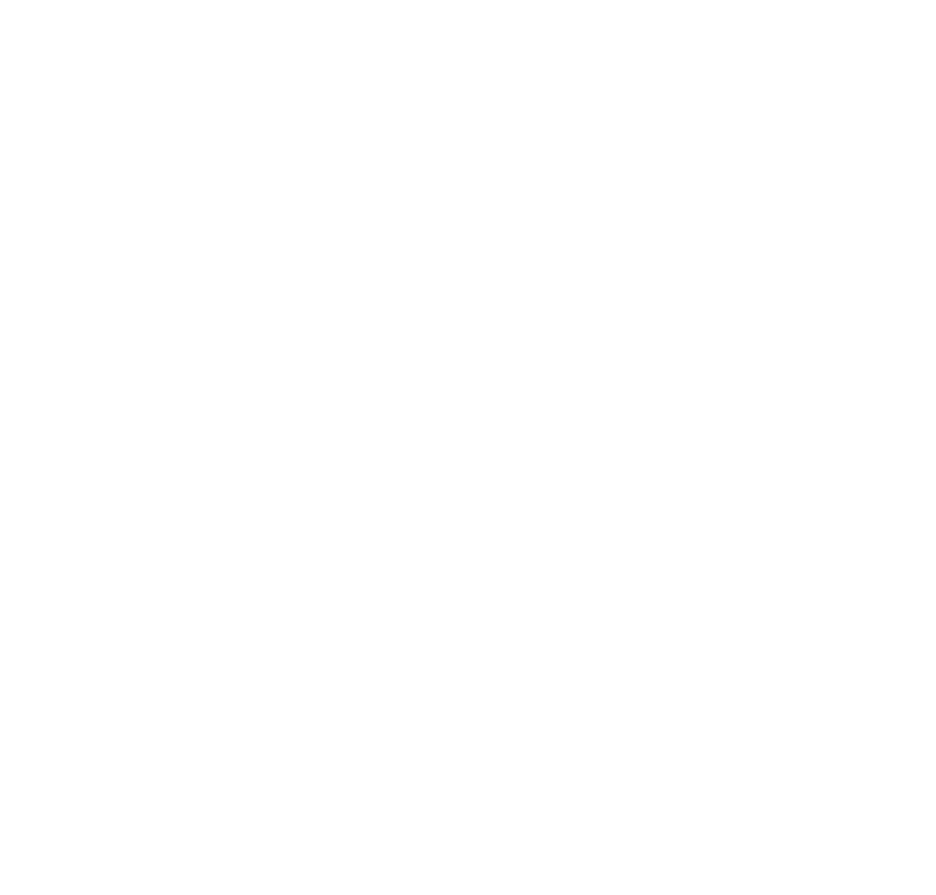
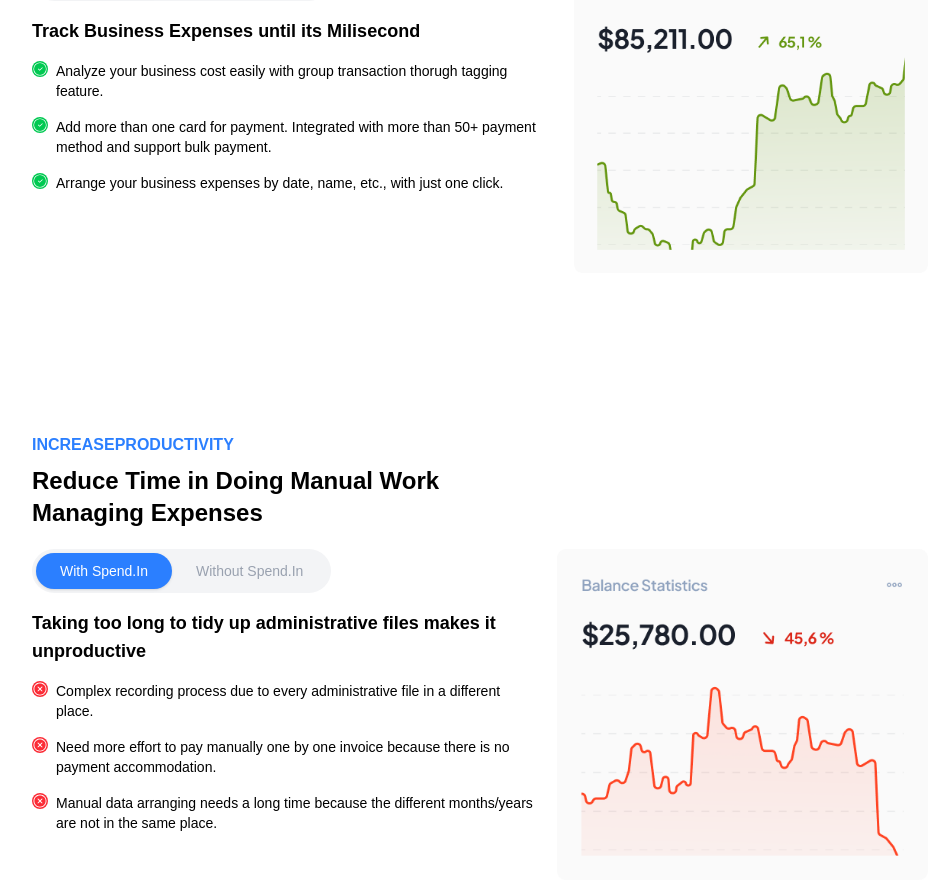
Before and after one commit to Josue-ui582/ftc-w2-josue-hounhoui, a Next.js app: page / in a window 1280 px wide. Shown: the part 3323-4218 px from the top of the page, without its empty margins (160-1096 px from the left). Before the commit the page ends 3084 px from the top, so only its background shows below. Built offline with nearby package versions, Linux system fonts and the light colour scheme.

Commit message:
feat : buildind sucess storie section

```diff
--- a/app/page.tsx
+++ b/app/page.tsx
@@ -12,6 +12,12 @@
 import HowItWorkCardContainer from "@/components/HowItWorkCardContainer";
 import HowItWorkFooter from "@/components/HowItWorkFooter";
 import HowItWork2 from "@/components/HowItWork2";
+import SucessStorie from "@/components/SucessStorie";
+import SucessTitle from "@/components/SucessTitle";
+import SucessStorieContainer from "@/components/SucessStorieContainer";
+import SecondSucessStorie from "@/components/SecondSuccesStorie";
+import SecondSucessTitle from "@/components/SecondSucessTitle";
+import SecondSucessStorieContainer from "@/components/SecondSucessStorieContainer";
 
 export default function Home() {
   return (
@@ -45,6 +51,16 @@
       </HowItWork>
 
       <HowItWork2 />
+
+      <SucessStorie>
+        <SucessTitle />
+        <SucessStorieContainer />
+      </SucessStorie>
+
+      <SecondSucessStorie>
+        <SecondSucessTitle />
+        <SecondSucessStorieContainer />
+      </SecondSucessStorie>
     </>
   );
 }
--- /dev/null
+++ b/components/SecondSuccesStorie.tsx
@@ -0,0 +1,15 @@
+import React, { ReactNode } from "react";
+
+type SucessStorieProps = {
+    children : ReactNode;
+}
+
+const SecondSucessStorie: React.FC<SucessStorieProps> = ({children}) => {
+    return(
+        <div className="flex justify-center items-center py-20">
+            <div className="w-[70%] flex flex-col gap-5">{children}</div>
+        </div>
+    )
+}
+
+export default SecondSucessStorie;
--- /dev/null
+++ b/components/SecondSucessStorieContainer.tsx
@@ -0,0 +1,52 @@
+import Image from "next/image";
+import React from "react";
+import { IoIosCloseCircleOutline } from "react-icons/io";
+import storie2 from "../app/asserts/success-stories2.png"
+import ToggleSpendIn from "./ToggleSpendIn";
+
+const SecondSucessStorieContainer = () => {
+    return(
+        <div className="flex justify-center items-start gap-4">
+            <div className="flex flex-col justify-between items-start gap-4">
+                <div className="flex flex-col gap-4">
+                    <ToggleSpendIn />
+                    <h4 className="text-black font-bold text-lg">Taking too long to tidy up administrative files makes it unproductive</h4>
+                </div>
+                <div className="flex justify-start items-start flex-col gap-4">
+                    <div className="flex justify-start items-start gap-2">
+                        <div>
+                            <IoIosCloseCircleOutline className="bg-red-500 text-white rounded-full" />
+                        </div>
+                        <div>
+                            <p className="text-sm">Complex recording process due to every administrative file in a different place.</p>
+                        </div>
+                    </div>
+                    <div className="flex justify-start items-start gap-2">
+                        <div>
+                            <IoIosCloseCircleOutline className="bg-red-500 text-white rounded-full" />
+                        </div>
+                        <div>
+                            <p className="text-sm">Need more effort to pay manually one by one invoice because there is no payment accommodation.</p>
+                        </div>
+                    </div>
+                    <div className="flex justify-start items-start gap-2">
+                        <div>
+                            <IoIosCloseCircleOutline className="bg-red-500 text-white rounded-full" />
+                        </div>
+                        <div>
+                            <p className="text-sm">Manual data arranging needs a long time because the different months/years are not in the same place.</p>
+                        </div>
+                    </div>
+                </div>
+            </div>
+            <div>
+                <Image
+                    src={storie2}
+                    alt="storie illustration"
+                />
+            </div>
+        </div>
+    )
+}
+
+export default SecondSucessStorieContainer;
--- /dev/null
+++ b/components/SecondSucessTitle.tsx
@@ -0,0 +1,12 @@
+import React from "react";
+
+const SecondSucessTitle = () => {
+    return(
+        <div className="flex flex-col gap-2 w-[50%]">
+            <h4 className="text-blue-500 text-md font-bold">INCREASEPRODUCTIVITY</h4>
+            <p className="text-2xl font-extrabold">Reduce Time in Doing Manual Work Managing Expenses</p>
+        </div>
+    )
+}
+
+export default SecondSucessTitle;
--- /dev/null
+++ b/components/SucessStorie.tsx
@@ -0,0 +1,15 @@
+import React, { ReactNode } from "react";
+
+type SucessStorieProps = {
+    children : ReactNode;
+}
+
+const SucessStorie: React.FC<SucessStorieProps> = ({children}) => {
+    return(
+        <div className="flex justify-center items-center py-20">
+            <div className="w-[70%] flex flex-col gap-5">{children}</div>
+        </div>
+    )
+}
+
+export default SucessStorie;
--- /dev/null
+++ b/components/SucessStorieContainer.tsx
@@ -0,0 +1,52 @@
+import Image from "next/image";
+import React from "react";
+import { CiCircleCheck } from "react-icons/ci";
+import storie from "../app/asserts/success-stories.png"
+import ToggleSpendIn from "./ToggleSpendIn";
+
+const SucessStorieContainer = () => {
+    return(
+        <div className="flex justify-center items-start gap-4">
+            <div className="flex flex-col justify-between items-start gap-4">
+                <div className="flex flex-col gap-4">
+                    <ToggleSpendIn />
+                    <h4 className="text-black font-bold text-lg">Track Business Expenses until its Milisecond</h4>
+                </div>
+                <div className="flex justify-start items-start flex-col gap-4">
+                    <div className="flex justify-start items-start gap-2">
+                        <div>
+                            <CiCircleCheck className="bg-green-500 text-white rounded-full" />
+                        </div>
+                        <div>
+                            <p className="text-sm">Analyze your business cost easily with group transaction thorugh tagging feature.</p>
+                        </div>
+                    </div>
+                    <div className="flex justify-start items-start gap-2">
+                        <div>
+                            <CiCircleCheck className="bg-green-500 text-white rounded-full" />
+                        </div>
+                        <div>
+                            <p className="text-sm">Add more than one card for payment. Integrated with more than 50+ payment method and support bulk payment.</p>
+                        </div>
+                    </div>
+                    <div className="flex justify-start items-start gap-2">
+                        <div>
+                            <CiCircleCheck className="bg-green-500 text-white rounded-full" />
+                        </div>
+                        <div>
+                            <p className="text-sm">Arrange your business expenses by date, name, etc., with just one click.</p>
+                        </div>
+                    </div>
+                </div>
+            </div>
+            <div>
+                <Image
+                    src={storie}
+                    alt="storie illustration"
+                />
+            </div>
+        </div>
+    )
+}
+
+export default SucessStorieContainer;
--- /dev/null
+++ b/components/SucessTitle.tsx
@@ -0,0 +1,12 @@
+import React from "react";
+
+const SucessTitle = () => {
+    return(
+        <div className="flex flex-col gap-2 w-[50%]">
+            <h4 className="text-blue-500 text-md font-bold">INCREASEPRODUCTIVITY</h4>
+            <p className="text-2xl font-extrabold">Reduce Time in Doing Manual Work Managing Expenses</p>
+        </div>
+    )
+}
+
+export default SucessTitle;
--- /dev/null
+++ b/components/ToggleSpendIn.tsx
@@ -0,0 +1,34 @@
+"use client";
+import { useState } from "react";
+
+export default function ToggleSpendIn() {
+  const [active, setActive] = useState<"with" | "without">("with");
+
+  return (
+    <div className="flex items-center bg-gray-100 rounded-full p-1 w-fit">
+      <button
+        onClick={() => setActive("with")}
+        className={`px-6 py-2 text-sm font-medium rounded-full transition-all duration-300 cursor-pointer
+          ${
+            active === "with"
+              ? "bg-blue-500 text-white shadow"
+              : "bg-transparent text-gray-400 hover:text-gray-600"
+          }`}
+      >
+        With Spend.In
+      </button>
+
+      <button
+        onClick={() => setActive("without")}
+        className={`px-6 py-2 text-sm font-medium rounded-full transition-all duration-300 cursor-pointer
+          ${
+            active === "without"
+              ? "bg-purple-500 text-white shadow"
+              : "bg-transparent text-gray-400 hover:text-gray-600"
+          }`}
+      >
+        Without Spend.In
+      </button>
+    </div>
+  );
+}
```
Also changed, not shown: app/asserts/success-stories.png (added), app/asserts/success-stories2.png (added).
